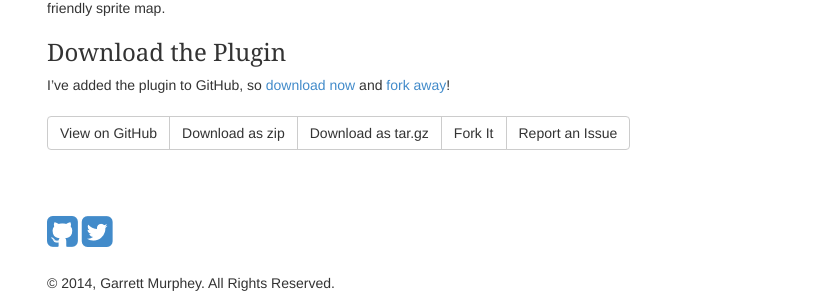
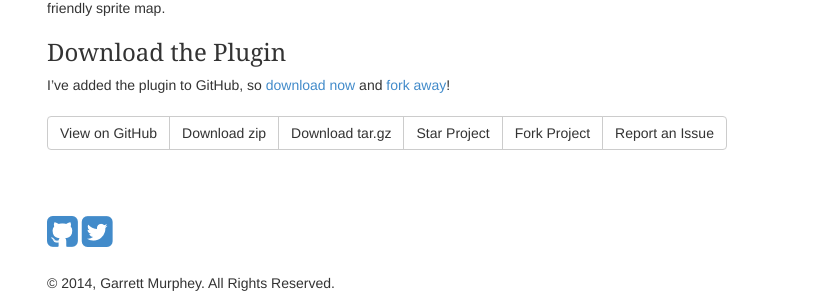
Before and after one commit to gmurphey/gmurphey.github.io, a Jekyll site: the page built from _posts/2011-07-07-photoshop-plugin-simple-sprites.markdown, in a window 1280 px wide. Shown: the part 311-617 px from the top of the page, without its empty margins (23-845 px from the left). Built offline with Jekyll 4.4.1, drawn with Linux system fonts in a browser that asks for light colours.

Commit message:
Adding github options.

```diff
--- a/_layouts/post.html
+++ b/_layouts/post.html
@@ -10,9 +10,10 @@ layout: default
   {% if site.social.github and page.github %}
   <div class="btn-group">
     <a class="btn btn-default" href="http://github.com/{{site.social.github}}/{{page.github}}">View on GitHub</a>
-    <a class="btn btn-default" href="http://github.com/{{site.social.github}}/{{page.github}}/zipball/master">Download as zip</a>
-    <a class="btn btn-default" href="http://github.com/{{site.social.github}}/{{page.github}}/tarball/master">Download as tar.gz</a>
-    <a class="btn btn-default" href="http://github.com/{{site.social.github}}/{{page.github}}/fork">Fork It</a>
+    <a class="btn btn-default" href="http://github.com/{{site.social.github}}/{{page.github}}/zipball/master">Download zip</a>
+    <a class="btn btn-default" href="http://github.com/{{site.social.github}}/{{page.github}}/tarball/master">Download tar.gz</a>
+    <a class="btn btn-default" href="http://github.com/{{site.social.github}}/{{page.github}}/star">Star Project</a>
+    <a class="btn btn-default" href="http://github.com/{{site.social.github}}/{{page.github}}/fork">Fork Project</a>
     <a class="btn btn-default" href="http://github.com/{{site.social.github}}/{{page.github}}/issues">Report an Issue</a>
   </div>
   {% endif %}
```
